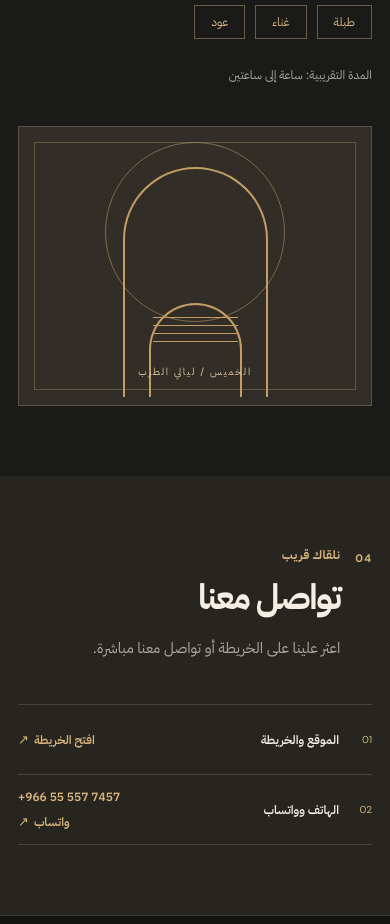
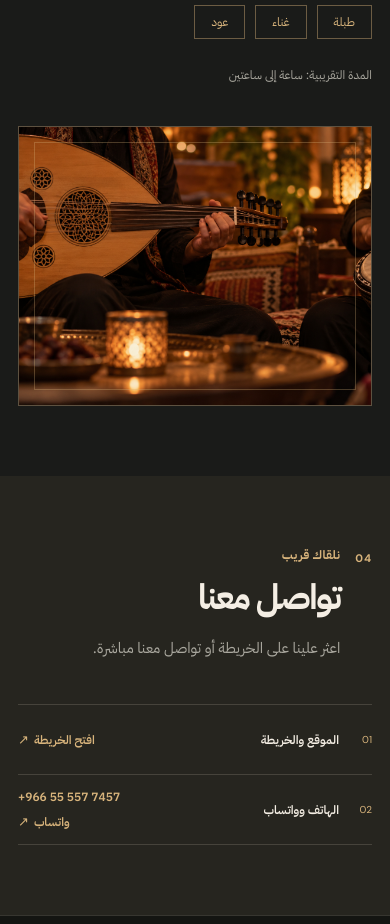
Before and after one commit to AbdullahAlhulays/Thigah-cave, a React (Vite) app: page / in a window 390 px wide. Shown: the part 2860-3784 px from the top of the page. Built offline with nearby package versions, Linux system fonts and the light colour scheme.

Commit message:
Show Thursday Nights still in media frame

```diff
--- a/src/App.css
+++ b/src/App.css
@@ -94,12 +94,8 @@ a:focus-visible, button:focus-visible { outline: 2px solid var(--accent); outlin
 .event-tags span { border: 1px solid #6c5c43; padding: 7px 16px; color: var(--accent); font-size: 12px; }
 .event-duration { margin: 27px 0 0; color: var(--muted); font-size: 12px; }
 .event-art { height: 335px; position: relative; overflow: hidden; background: #322e27; border: 1px solid #5d5140; }
-.event-art::before { content: ''; position: absolute; inset: 15px; border: 1px solid rgba(216,180,124,.3); }
-.event-art__sun { position: absolute; width: 180px; height: 180px; border: 1px solid rgba(216,180,124,.45); border-radius: 50%; left: calc(50% - 90px); top: 40px; }
-.event-art__arch { position: absolute; width: 145px; height: 230px; border: 2px solid #c49d65; border-bottom: 0; border-radius: 80px 80px 0 0; left: calc(50% - 72px); top: 68px; }
-.event-art__arch::after { content: ''; position: absolute; left: 24px; right: 24px; bottom: 0; height: 92px; border: 2px solid #c49d65; border-bottom: 0; border-radius: 60px 60px 0 0; }
-.event-art__strings { position: absolute; width: 85px; height: 1px; background: #c49d65; left: calc(50% - 42px); top: 220px; box-shadow: 0 8px #c49d65, 0 16px #c49d65, 0 24px #c49d65; }
-.event-art > span { position: absolute; bottom: 26px; inset-inline: 32px; text-align: center; font-family: 'DM Sans', 'IBM Plex Sans Arabic', sans-serif; color: #ddc59e; font-size: 10px; letter-spacing: .16em; }
+.event-art::before { content: ''; position: absolute; z-index: 1; inset: 15px; border: 1px solid rgba(216,180,124,.3); pointer-events: none; }
+.event-art__media { display: block; width: 100%; height: 100%; object-fit: cover; object-position: center; }
 
 .contact-section { padding: 105px 0 115px; background: #26251f; }
 .contact-layout { display: grid; grid-template-columns: .82fr 1.18fr; gap: 100px; }
@@ -190,9 +186,6 @@ a:focus-visible, button:focus-visible { outline: 2px solid var(--accent); outlin
   .hours-row--muted { font-size: 12px; }
   .event-description { font-size: 15px; margin-top: 20px; }
   .event-art { height: 280px; }
-  .event-art__arch { top: 40px; }
-  .event-art__sun { top: 15px; }
-  .event-art__strings { top: 190px; }
   .contact-item { grid-template-columns: 25px 1fr 1fr; gap: 8px; }
   .contact-item__label, .contact-item__value { font-size: 12px; }
   .footer-main { grid-template-columns: 1fr 1fr; gap: 38px 22px; padding-block: 55px; }
--- a/src/App.jsx
+++ b/src/App.jsx
@@ -1,6 +1,7 @@
 import { useEffect, useState } from 'react'
 import { contactLinks, copy, games, heroImage, hours } from './content'
 import logo from './assets/logo.svg'
+import thursdayStill from './assets/photos/thursday-nights.png'
 import './App.css'
 
 const sections = ['home', 'games', 'hours', 'events', 'contact']
@@ -68,7 +69,7 @@ function Home({ language, t }) {
       <div className="hours-table" role="table" aria-label={t.hoursTitle}>{hours.map((item) => <div className={`hours-row ${item.allDay ? 'hours-row--highlight' : ''} ${item.closed ? 'hours-row--muted' : ''}`} role="row" key={item.day}><span role="cell">{t.days[item.day]}</span><strong role="cell">{item.allDay ? t.allDay : item.closed ? t.closed : t.standardHours}</strong></div>)}</div>
     </div></section>
 
-    <section className="section events-section" id="events" aria-labelledby="events-title"><div className="shell event-layout"><div className="event-copy"><SectionHeading number="03" kicker={t.eventsKicker} title={t.eventsTitle} id="events-title" /><p className="event-description">{t.eventsText}</p><div className="event-tags">{t.eventsTags.map((tag) => <span key={tag}>{tag}</span>)}</div><p className="event-duration">{t.eventsDuration}</p></div><div className="event-art" aria-hidden="true"><div className="event-art__sun" /><div className="event-art__arch" /><div className="event-art__strings" /><span>{language === 'ar' ? 'الخميس / ليالي الطرب' : 'THURSDAY / TRADITIONAL NIGHTS'}</span></div></div></section>
+    <section className="section events-section" id="events" aria-labelledby="events-title"><div className="shell event-layout"><div className="event-copy"><SectionHeading number="03" kicker={t.eventsKicker} title={t.eventsTitle} id="events-title" /><p className="event-description">{t.eventsText}</p><div className="event-tags">{t.eventsTags.map((tag) => <span key={tag}>{tag}</span>)}</div><p className="event-duration">{t.eventsDuration}</p></div><div className="event-art"><img className="event-art__media" src={thursdayStill} alt={t.eventStillAlt} loading="lazy" decoding="async" /></div></div></section>
 
     <section className="section contact-section" id="contact" aria-labelledby="contact-title"><div className="shell contact-layout"><SectionHeading number="04" kicker={t.contactKicker} title={t.contactTitle} text={t.contactIntro} id="contact-title" /><div className="contact-list">{t.contactItems.map((item, index) => <div className="contact-item" key={item.key}><span className="contact-item__number">0{index + 1}</span><span className="contact-item__label">{item.label}</span><span className="contact-item__value"><ContactActions kind={item.key} t={t} /></span></div>)}</div></div></section>
   </main>
--- a/src/content.js
+++ b/src/content.js
@@ -38,7 +38,7 @@ export const copy = {
     gamesKicker: 'على راحتك', gamesTitle: 'اللعبة اللي تجمعنا', gamesIntro: 'من البلوت إلى ألعاب الطاولة والبلايستيشن، اختر جوّك.', featured: 'اللعبة المفضلة',
     hoursKicker: 'متى نلتقي؟', hoursTitle: 'أوقات العمل', hoursIntro: 'الجدول الأسبوعي الحالي', standardHours: '٩:٠٠ م – ٢:٠٠ ص', allDay: 'مفتوح 24 ساعة', closed: 'مغلق',
     days: { sunday: 'الأحد', monday: 'الإثنين', tuesday: 'الثلاثاء', wednesday: 'الأربعاء', thursday: 'الخميس', friday: 'الجمعة', saturday: 'السبت' },
-    eventsKicker: 'كل خميس', eventsTitle: 'ليالي الخميس', eventsText: 'أجواء طرب مع الطبلة والغناء والعود، لمدة ساعة إلى ساعتين تقريبًا.', eventsTags: ['طبلة', 'غناء', 'عود'], eventsDuration: 'المدة التقريبية: ساعة إلى ساعتين',
+    eventsKicker: 'كل خميس', eventsTitle: 'ليالي الخميس', eventsText: 'أجواء طرب مع الطبلة والغناء والعود، لمدة ساعة إلى ساعتين تقريبًا.', eventsTags: ['طبلة', 'غناء', 'عود'], eventsDuration: 'المدة التقريبية: ساعة إلى ساعتين', eventStillAlt: 'صورة توضيحية لعزف العود والطبلة',
     contactKicker: 'نلقاك قريب', contactTitle: 'تواصل معنا', contactIntro: 'اعثر علينا على الخريطة أو تواصل معنا مباشرة.', contactItems: [{ key: 'location', label: 'الموقع والخريطة' }, { key: 'phone', label: 'الهاتف وواتساب' }], mapAction: 'افتح الخريطة', whatsappAction: 'واتساب',
     backHome: 'العودة للرئيسية', legalLabel: 'معلومات الموقع', footerTagline: 'مكانك للعب والوناسة.', footerExplore: 'اكتشف', footerInformation: 'معلومات', rights: 'جميع الحقوق محفوظة.', footerClosing: 'نلتقي قريبًا.',
     legal: {
@@ -64,7 +64,7 @@ export const copy = {
     gamesKicker: 'Make yourself at home', gamesTitle: 'Games worth gathering for', gamesIntro: 'From Baloot to table games and PlayStation, find your game.', featured: 'The main event',
     hoursKicker: 'When to visit', hoursTitle: 'Opening Hours', hoursIntro: 'Our current weekly schedule', standardHours: '9:00 PM – 2:00 AM', allDay: 'Open 24 hours', closed: 'Closed',
     days: { sunday: 'Sunday', monday: 'Monday', tuesday: 'Tuesday', wednesday: 'Wednesday', thursday: 'Thursday', friday: 'Friday', saturday: 'Saturday' },
-    eventsKicker: 'Every Thursday', eventsTitle: 'Thursday Nights', eventsText: 'Traditional entertainment with tabla, singing, and oud for approximately 1–2 hours.', eventsTags: ['Tabla', 'Singing', 'Oud'], eventsDuration: 'Approximate duration: 1–2 hours',
+    eventsKicker: 'Every Thursday', eventsTitle: 'Thursday Nights', eventsText: 'Traditional entertainment with tabla, singing, and oud for approximately 1–2 hours.', eventsTags: ['Tabla', 'Singing', 'Oud'], eventsDuration: 'Approximate duration: 1–2 hours', eventStillAlt: 'Illustrative image of an oud and hand drum performance',
     contactKicker: 'See you soon', contactTitle: 'Contact', contactIntro: 'Find us on the map or get in touch directly.', contactItems: [{ key: 'location', label: 'Location & map' }, { key: 'phone', label: 'Phone & WhatsApp' }], mapAction: 'Open map', whatsappAction: 'WhatsApp',
     backHome: 'Back to home', legalLabel: 'Website information', footerTagline: 'Your place to play and unwind.', footerExplore: 'Explore', footerInformation: 'Information', rights: 'All rights reserved.', footerClosing: 'See you soon.',
     legal: {
```
Also changed, not shown: src/assets/photos/thursday-nights.png (added), 1 other file (tests, documents, lock files or other folders).
